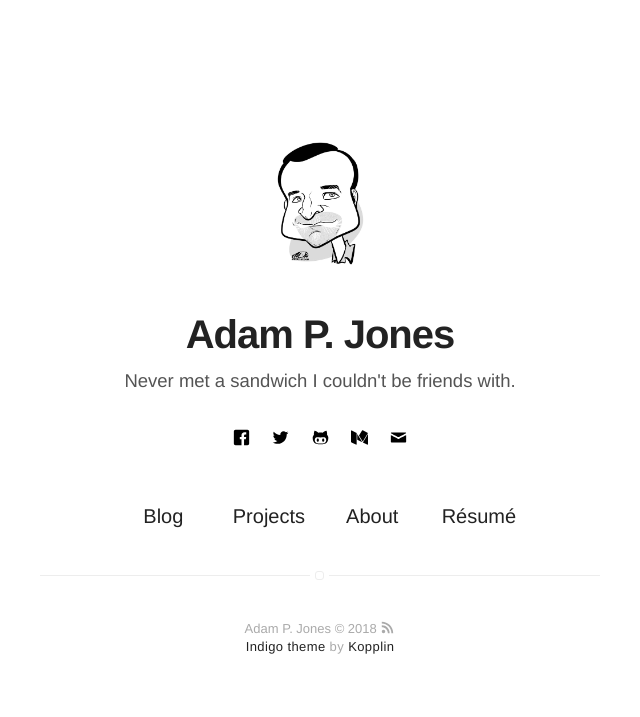
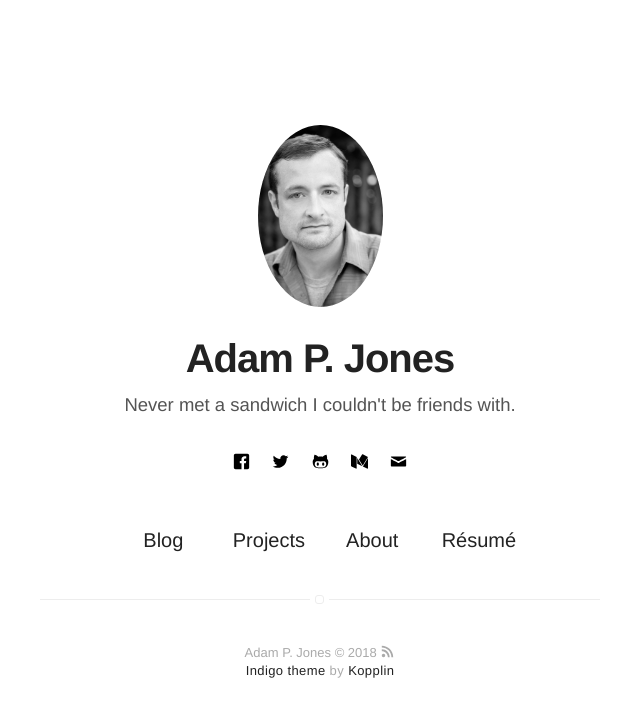
Before and after one commit to meccaLeccaHi/meccaLeccaHi.github.io, a Jekyll site: the page built from index.html, in a window 1280 px wide. Shown: the top 717 px of the page, without its empty margins (320-960 px from the left). Built offline with Jekyll 4.4.1, drawn with Linux system fonts in a browser that asks for light colours.

Commit message:
customizing template

```diff
--- a/_config.yml
+++ b/_config.yml
@@ -8,7 +8,7 @@ markdown: kramdown
 # if it's an external image, update below for true
 # better with square images
 external-image: false
-picture: assets/images/adam3.jpg
+picture: assets/images/adam.jpg
 
 # If you want to include your resume, set to true
 # and specify source (external or local).
```
